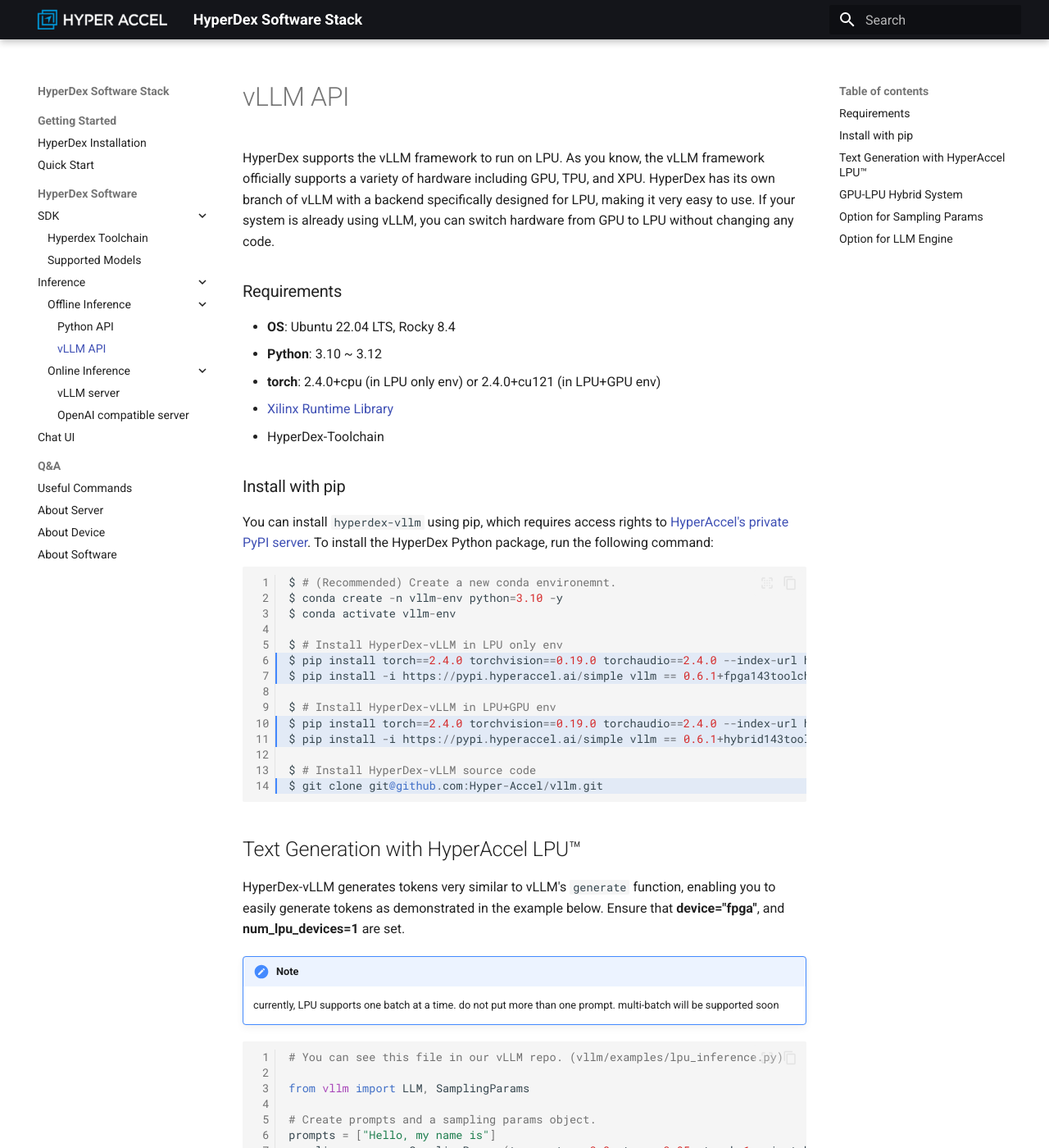
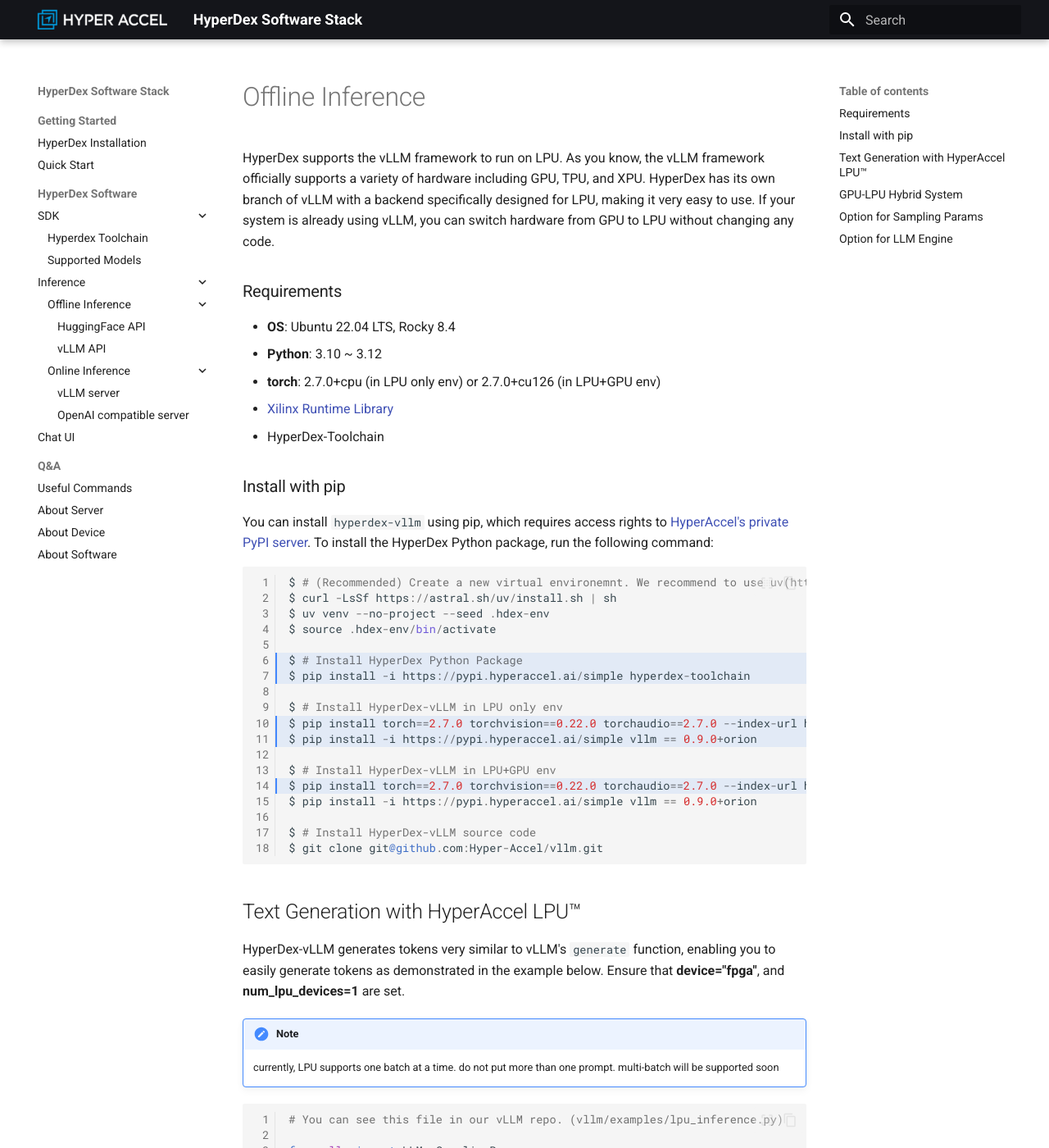
Before and after one commit to Hyper-Accel/docs, an MkDocs documentation site: the page built from docs/Offline_Inference.md, in a window 1280 px wide and 1400 px high. Shown: the whole window at 82% size. Built offline with MkDocs 1.6.1 and Material for MkDocs 9.7.7, drawn with Linux system fonts in a browser that asks for light colours.

Commit message:
"[PROD-14] updated file name format and offline_inference and install_hyperdex"

````diff
--- a/docs/Offline_Inference.md
+++ b/docs/Offline_Inference.md
@@ -10,7 +10,7 @@
 
 * **OS**: Ubuntu 22.04 LTS, Rocky 8.4
 * **Python**: 3.10 ~ 3.12
-* **torch**: 2.4.0+cpu (in LPU only env) or 2.4.0+cu121 (in LPU+GPU env)
+* **torch**: 2.7.0+cpu (in LPU only env) or 2.7.0+cu126 (in LPU+GPU env)
 * [Xilinx Runtime Library](./install_guide.md)
 * HyperDex-Toolchain
 
@@ -18,25 +18,27 @@
 You can install `hyperdex-vllm` using pip, which requires access rights to [HyperAccel's private PyPI server](https://pypi.hyperaccel.ai). To install the HyperDex Python package, run the following command:
 
 ```python linenums="1" hl_lines="6 7 10 11 14"
-$ # (Recommended) Create a new conda environemnt.
-$ conda create -n vllm-env python=3.10 -y
-$ conda activate vllm-env
+$ # (Recommended) Create a new virtual environemnt. We recommend to use uv(https://docs.astral.sh/uv/)
+$ curl -LsSf https://astral.sh/uv/install.sh | sh
+$ uv venv --no-project --seed .hdex-env
+$ source .hdex-env/bin/activate
+
+$ # Install HyperDex Python Package
+$ pip install -i https://pypi.hyperaccel.ai/simple hyperdex-toolchain
 
 $ # Install HyperDex-vLLM in LPU only env
-$ pip install torch==2.4.0 torchvision==0.19.0 torchaudio==2.4.0 --index-url https://download.pytorch.org/whl/cpu
-$ pip install -i https://pypi.hyperaccel.ai/simple vllm == 0.6.1+fpga143toolchain
+$ pip install torch==2.7.0 torchvision==0.22.0 torchaudio==2.7.0 --index-url https://download.pytorch.org/whl/cpu
+$ pip install -i https://pypi.hyperaccel.ai/simple vllm == 0.9.0+orion
 
 $ # Install HyperDex-vLLM in LPU+GPU env
-$ pip install torch==2.4.0 torchvision==0.19.0 torchaudio==2.4.0 --index-url https://download.pytorch.org/whl/cu121
-$ pip install -i https://pypi.hyperaccel.ai/simple vllm == 0.6.1+hybrid143toolchain
+$ pip install torch==2.7.0 torchvision==0.22.0 torchaudio==2.7.0 --index-url https://download.pytorch.org/whl/cu126
+$ pip install -i https://pypi.hyperaccel.ai/simple vllm == 0.9.0+orion
 
 $ # Install HyperDex-vLLM source code
 $ git clone git@github.com:Hyper-Accel/vllm.git
+```
 
 
-
-
-```
 
 ## Text Generation with HyperAccel LPU™
 
@@ -45,6 +47,8 @@
 !!! note
     currently, LPU supports one batch at a time. do not put more than one prompt.
     multi-batch will be supported soon
+
+
 
 ```python linenums="1"
 # You can see this file in our vLLM repo. (vllm/examples/lpu_inference.py)
--- a/mkdocs.yml
+++ b/mkdocs.yml
@@ -44,17 +44,17 @@
           - Supported Models: supported_models.md
       - Inference:
           - Offline Inference:
-              - Python API: python_api.md
-              - vLLM API: Offline_Inference.md
+              - HuggingFace API: huggingface_api.md
+              - vLLM API: offline_inference.md
           - Online Inference:
-              - vLLM server: Online_Inference.md
-              - OpenAI compatible server: Online_Inference_openai.md
+              - vLLM server: online_inference.md
+              - OpenAI compatible server: online_inference_openai.md
       - Chat UI: chat_ui.md
   - Q&A:
-      - Useful Commands: Useful_Commands.md
-      - About Server: QA_server.md
-      - About Device: QA_device.md
-      - About Software: QA_software.md
+      - Useful Commands: useful_commands.md
+      - About Server: about_server.md
+      - About Device: about_device.md
+      - About Software: about_software.md
 # Want to add: sw_overview, performance, docker
 # Unsed: install_guide, install_xrt, install_hrt
 copyright: Copyright &copy; 2023 - 2024 HyperAccel Inc.
````
Also changed, not shown: docs/install_hyperdex.md (+4 -11 lines), docs/_install_xrt.md (renamed from docs/install_xrt.md), docs/about_device.md (renamed from docs/QA_device.md), docs/about_server.md (renamed from docs/QA_server.md), docs/about_software.md (renamed from docs/QA_software.md), docs/huggingface_api.md (renamed from docs/python_api.md).
